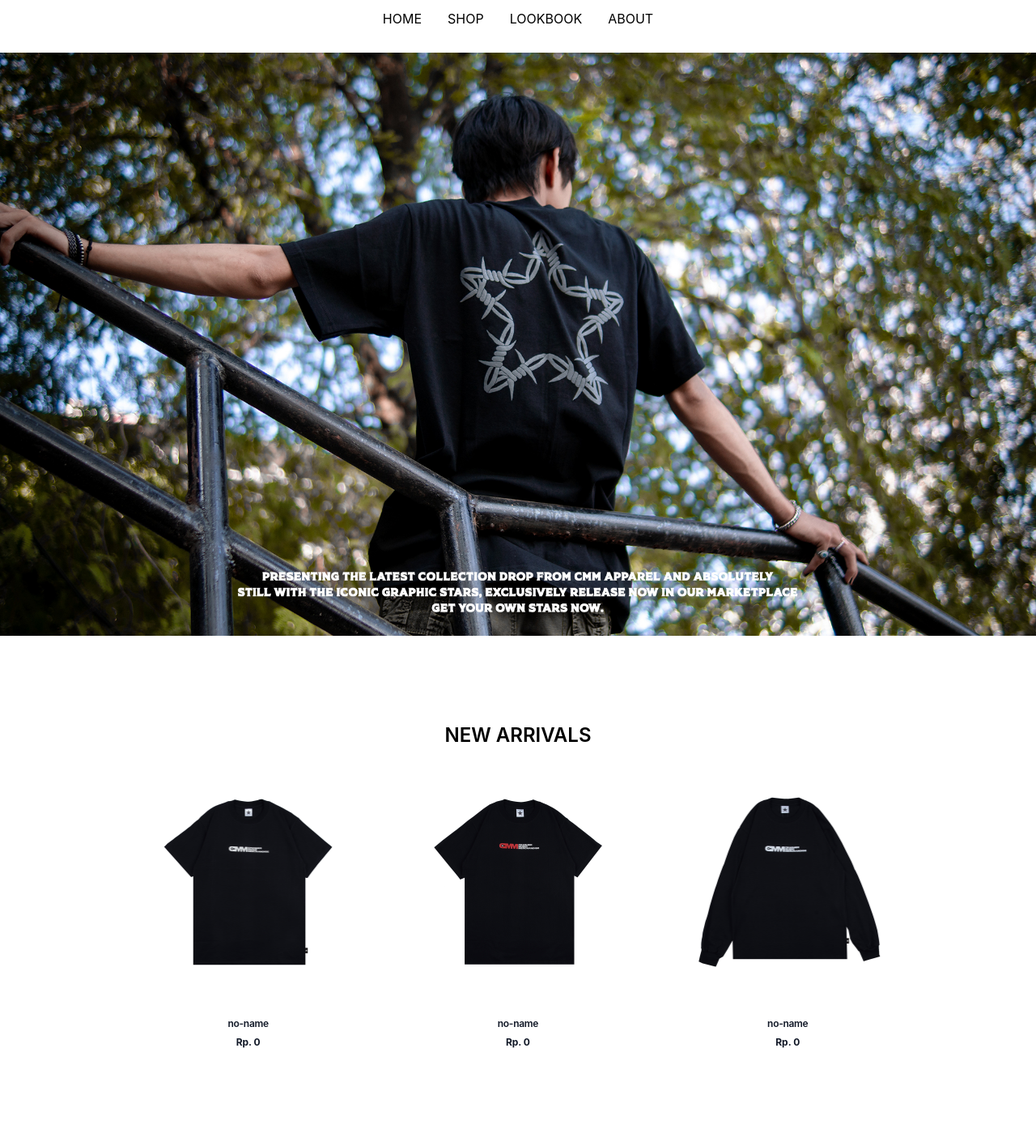
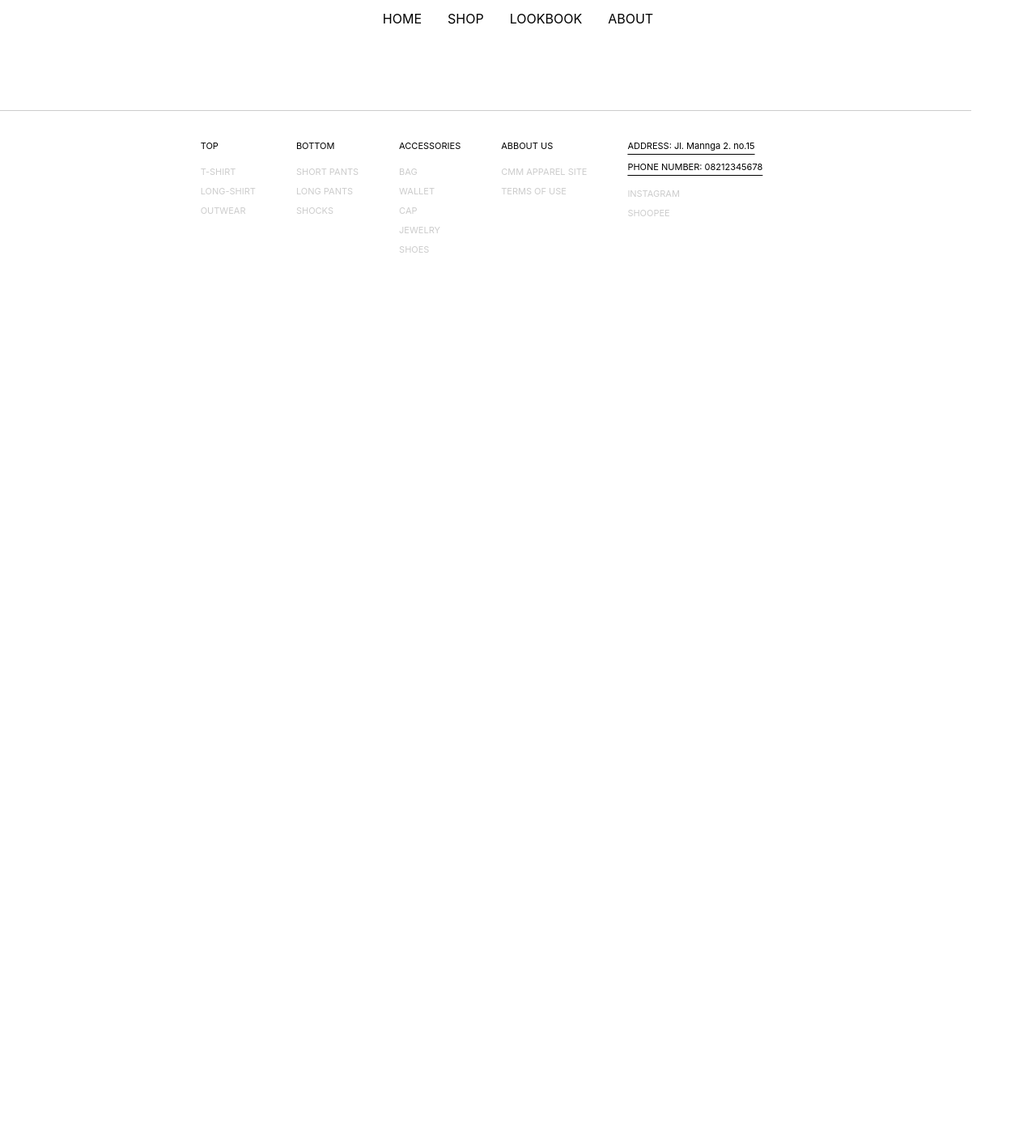
Before and after one commit to mustaqinIshak/submc-companyprofil, a React (Vite) app: page /shop in a window 1280 px wide. Shown: the part 123-1533 px from the top of the page at 81% size. After the commit the page ends 800 px from the top, so only its background shows below. Built offline with nearby package versions, Linux system fonts and the light colour scheme.

Commit message:
fixing home page

```diff
--- a/src/App.jsx
+++ b/src/App.jsx
@@ -5,6 +5,7 @@ import './App.css'
 import Navbar from './components/navbar'
 import Home from './pages/home/home'
 import Footer from './components/footer/footer'
+import { Outlet } from 'react-router-dom'
 
 function App() {
   const [count, setCount] = useState(0)
@@ -12,7 +13,7 @@ function App() {
   return (
     <div className=' bg-white text-black'>
       <Navbar />
-      <Home />
+        <Outlet />
       <Footer />
     </div>
   )
--- a/src/components/cardItem.jsx
+++ b/src/components/cardItem.jsx
@@ -1,12 +1,11 @@
 function CardItem ({img, nameItem = "no-name", price="Rp. 0"}) {
     return(
-    <div className="w-[33.33%] mb-[30px] max-w-sm bg-white ">
-        <a href="#">
-            <img className="p-8 hover:opacity-8" src={img} alt="product image" />
-        </a>
+    <div className="w-full h-auto mb-[30px] max-w-sm bg-white ">
+
+        <img className="w-full h-auto laptop:p-8 hover:opacity-8" src={img} alt="product image" />
         <div className="px-5 pb-5">
             <a href="#">
-                <h5 className="text-[12px] text-center font-semibold tracking-tight text-gray-900 dark:text-white">{nameItem}</h5>
+                <h5 className=" laptop:text-[12px] text-center font-semibold tracking-tight text-gray-900 dark:text-white">{nameItem}</h5>
             </a>
 
             <div className="text-center w-full">
--- a/src/components/listNewItem/listNewItem.jsx
+++ b/src/components/listNewItem/listNewItem.jsx
@@ -8,9 +8,10 @@ import item6 from "../../assets/exampleItem/item6.jpg"
 
 function ListNewItem() {
     return(
-        <div className="w-full grid justify-items-center mb-[100px]">
+        <div className="flex flex-col items-center justify-center laptop:mx-[90px] mb-[100px]">
             <h1 className="text-[24px] font-semibold">NEW ARRIVALS</h1>
-            <div className="flex justify-beetwen max-w-[1000px] flex-wrap">
+            {/* <div className="flex tablet:justify-beetwen max-w-[1000px] flex-wrap"> */}
+            <div className=" grid grid-cols-2 laptop:grid-cols-3">
                 <CardItem img={item1} />
                 <CardItem img={item2} />
                 <CardItem img={item3} />
--- a/src/components/navbar.jsx
+++ b/src/components/navbar.jsx
@@ -1,4 +1,5 @@
 import { useState, useEffect } from "react";
+import { Link } from "react-router-dom";
 import Header from "./header";
 import './navbar.css'
 
@@ -21,11 +22,11 @@ function Navbar() {
                 <div className="z-[10000] w-full">
                     <Header />
                     <nav className="">
-                        <ul className="w-full h-11 text-center">
-                            <li className="inline-block mx-4 cursor-pointer">HOME</li>
-                            <li className="inline-block mx-4 cursor-pointer">SHOP</li>
-                            <li className="inline-block mx-4 cursor-pointer">LOOKBOOK</li>
-                            <li className="inline-block mx-4 cursor-pointer">ABOUT</li>
+                        <ul className="w-full h-11 text-center ">
+                            <Link to={"/"} className="text-black font-normal hover:text-slate-600 inline-block mx-4 cursor-pointer">HOME</Link>
+                            <Link to={"/shop"} className="text-black font-normal hover:text-slate-600 inline-block mx-4 cursor-pointer">SHOP</Link>
+                            <Link to={"/lookbook"} className="text-black font-normal hover:text-slate-600 inline-block mx-4 cursor-pointer">LOOKBOOK</Link>
+                            <Link to={"/about"} className="text-black font-normal hover:text-slate-600 inline-block mx-4 cursor-pointer">ABOUT</Link>
                         </ul>
                     </nav>
 
--- a/src/components/slideshow/slideshow.jsx
+++ b/src/components/slideshow/slideshow.jsx
@@ -46,7 +46,7 @@ function SlideShow() {
 
     return (
         <div className="mb-[110px]" onClick={() => handdlehangeImage()}>
-            <div className="w-full h-full flex overflow-hidden">
+            <div className="w-full h-auto flex overflow-hidden">
                 {
                     dataSlideshow.map((item, index) =>
                         <img className="img-slider-img" src={item.url} style={{ translate: `${-100 * indexImage}%` }} />
--- a/src/main.jsx
+++ b/src/main.jsx
@@ -2,10 +2,37 @@ import React from 'react'
 import ReactDOM from 'react-dom/client'
 import App from './App.jsx'
 import './index.css'
-import Navbar from './components/navbar.jsx'
+import {
+  createBrowserRouter,
+  RouterProvider,
+} from "react-router-dom"
+import Home from './pages/home/home.jsx'
+import ErrorPage from './pages/404/errorPage.jsx'
+import Shop from './pages/shop/shop.jsx'
+
+const router = createBrowserRouter([
+  {
+
+    element: <App />,
+    errorElement: <ErrorPage />,
+    children: [
+      {
+
+        path:"/",
+        element: <Home />
+      },
+      {
+        path:"/shop",
+        element:<Shop />
+      }
+    ]
+  }
+])
 
 ReactDOM.createRoot(document.getElementById('root')).render(
   <React.StrictMode>
-    <App />
+    <div className=' bg-white text-black'>
+        <RouterProvider router={router} />
+    </div>
   </React.StrictMode>,
 )
--- /dev/null
+++ b/src/pages/404/errorPage.jsx
@@ -0,0 +1,18 @@
+import { useRouteError } from "react-router-dom";
+
+function ErrorPage() {
+    const error = useRouteError();
+    console.error(error);
+    return(
+      <main className="grid min-h-full  w-screen place-items-center bg-white px-6 py-24 sm:py-32 lg:px-8">
+        <div className="text-center">
+          <p className="text-base font-semibold text-red-600">404</p>
+          <h1 className="mt-4 text-3xl font-bold tracking-tight text-gray-900 sm:text-5xl">Page not found</h1>
+          <p className="mt-6 text-base leading-7 text-gray-600">Sorry, we couldn’t find the page you’re looking for.</p>
+        </div>
+      </main>
+
+    )
+}
+
+export default ErrorPage;
--- /dev/null
+++ b/src/pages/shop/shop.jsx
@@ -0,0 +1,16 @@
+
+
+function Shop() {
+    return(
+        <div className="flex justify-beetwen max-w-[1000px] flex-wrap">
+            <div>
+
+            </div>
+            <div>
+
+            </div>
+        </div>
+    )
+}
+
+export default Shop;
--- a/tailwind.config.js
+++ b/tailwind.config.js
@@ -5,6 +5,16 @@ export default {
     'node_modules/flowbite-react/lib/esm/**/*.js',
 ],
   theme: {
+    screens: {
+      'tablet': '640px',
+      // => @media (min-width: 640px) { ... }
+
+      'laptop': '1024px',
+      // => @media (min-width: 1024px) { ... }
+
+      'desktop': '1280px',
+      // => @media (min-width: 1280px) { ... }
+    },
     extend: {
     },
   },
```
